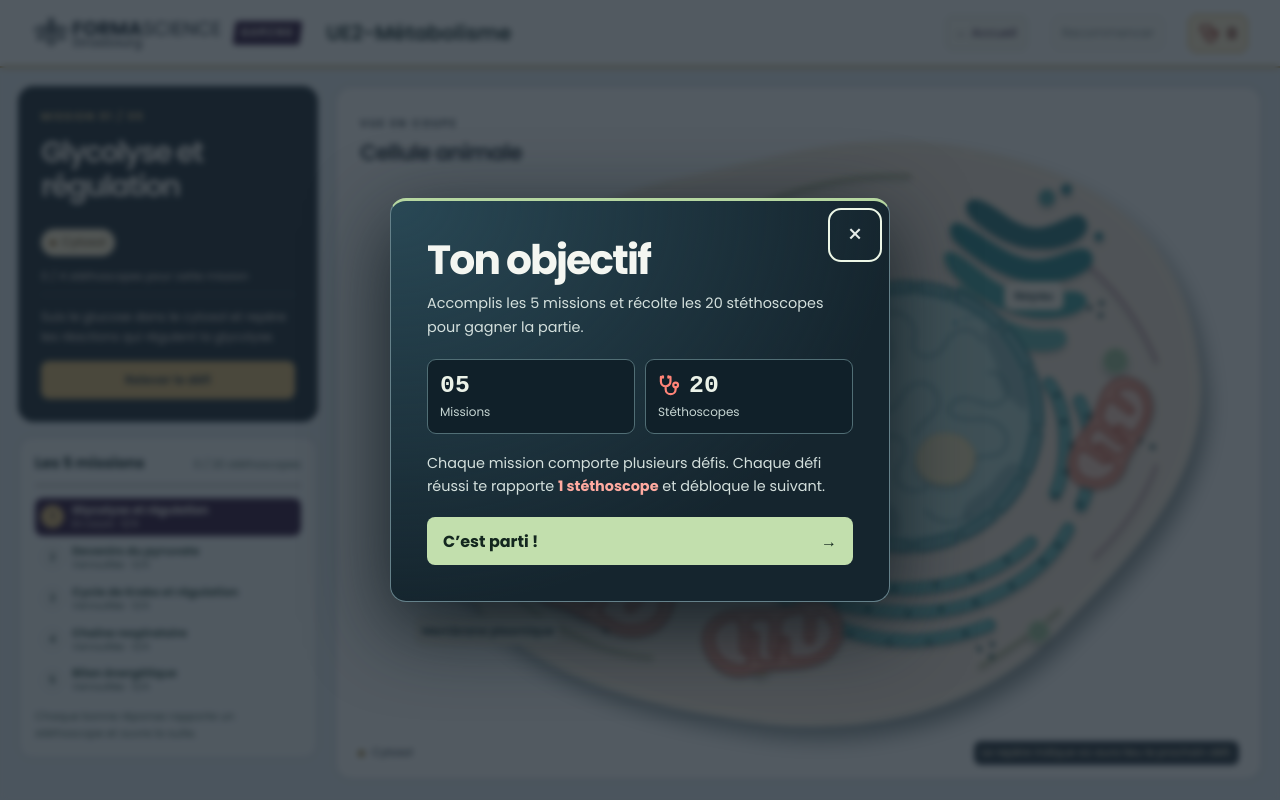
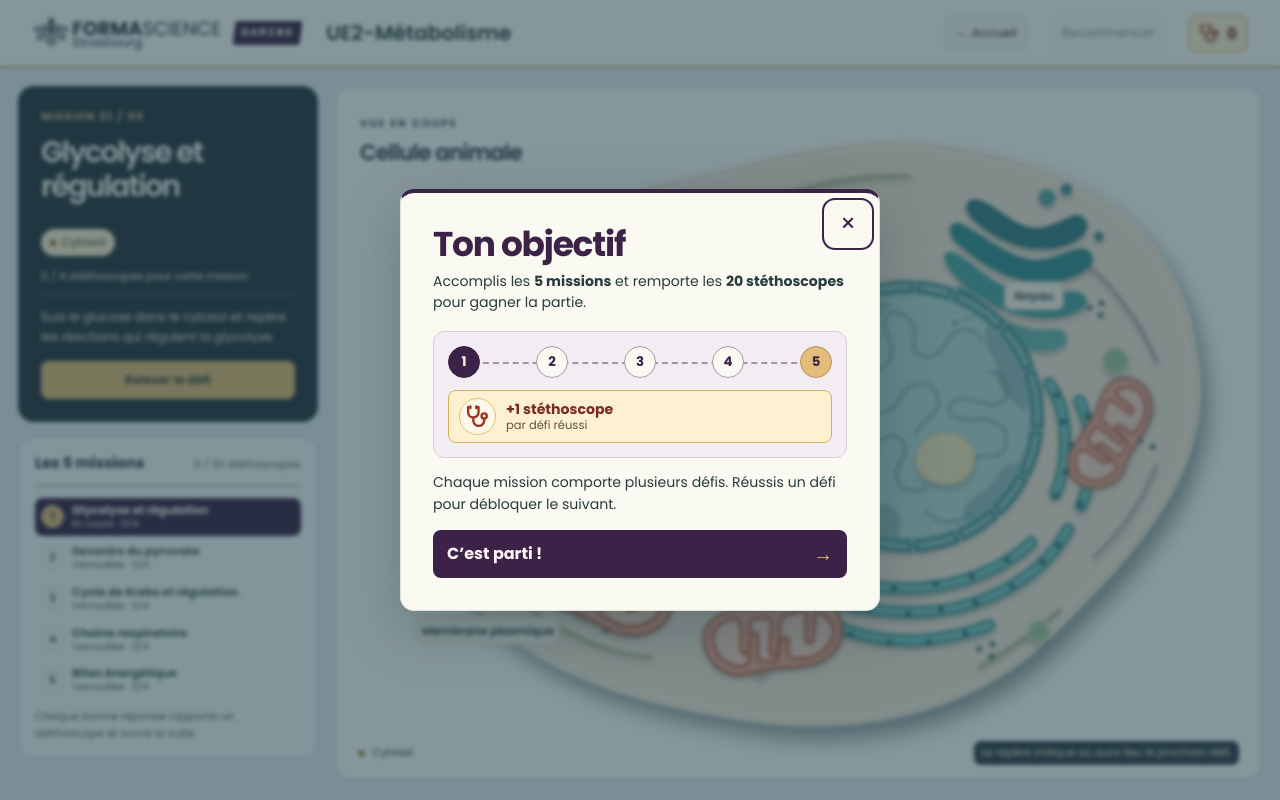
Before and after one commit to formascience-code/gaming, a Next.js app: page /ue2-metabolisme in a window 1280 px wide. Built offline with nearby package versions, Linux system fonts and the light colour scheme.

Commit message:
Intégrer le parcours des missions au popup d’objectif

```diff
--- a/app/game-objective.module.css
+++ b/app/game-objective.module.css
@@ -1,102 +1,153 @@
 .dialog {
+  --mission: #3d2248;
+  --gold: #e2bd79;
   box-sizing: border-box;
-  width: min(500px, calc(100% - 32px));
-  max-height: calc(100dvh - 32px);
-  padding: clamp(20px, 5vw, 36px);
+  width: min(480px, calc(100% - 28px));
+  max-height: calc(100dvh - 28px);
+  padding: clamp(20px, 5vw, 32px);
   overflow: auto;
-  color: #f4f6f1;
-  background: radial-gradient(ellipse at top left, #294855, transparent 72%), #15252e;
-  border: 1px solid #65818a;
-  border-top: 3px solid #b6d7a1;
-  border-radius: 16px;
-  box-shadow: 0 24px 80px #0c171dd9;
+  color: var(--ink);
+  background: #faf9f2;
+  border: 1px solid #d9e3d9;
+  border-top: 4px solid var(--mission);
+  border-radius: 14px;
+  box-shadow: 0 18px 56px #273b3c48;
 }
 
 .dialog::backdrop {
-  background: #101b25b8;
-  backdrop-filter: blur(3px);
+  background: #17384285;
+  backdrop-filter: blur(2px);
+}
+
+.dialog h2 {
+  margin: 0 42px 6px 0;
+  color: var(--mission);
+  font-size: clamp(1.65rem, 5vw, 2.15rem);
+  line-height: 1.15;
+  letter-spacing: -.035em;
 }
 
 .close {
   position: absolute;
-  top: 12px;
-  right: 12px;
-  display: grid;
-  place-items: center;
-  width: 44px;
-  height: 44px;
+  top: 10px;
+  right: 10px;
+  width: 42px;
+  height: 42px;
   border: 1px solid transparent;
   border-radius: 8px;
   background: transparent;
-  color: #e6ece8;
+  color: var(--mission);
   font-size: 25px;
   cursor: pointer;
 }
 
 .close:hover {
-  border-color: #65818a;
-  background: #ffffff12;
+  background: #efe9f0;
 }
 
-.header h2 {
-  margin: 0 44px 8px 0;
-  font-size: clamp(1.75rem, 6vw, 2.55rem);
-  line-height: 1.15;
-  letter-spacing: -.045em;
+.intro,
+.rule {
+  font-size: .88rem;
+  line-height: 1.55;
 }
 
-.header p,
-.rule {
-  color: #d4e0dd;
-  font-size: .9rem;
-  line-height: 1.65;
+.intro {
+  margin: 0 0 17px;
 }
 
-.header p {
-  margin: 0 0 20px;
+.board {
+  display: grid;
+  gap: 12px;
+  padding: 14px;
+  border: 1px solid #d9ccd9;
+  border-radius: 11px;
+  background: #f2edf3;
 }
 
-.stats {
-  display: grid;
-  grid-template-columns: repeat(2, minmax(0, 1fr));
-  gap: 10px;
+.route {
+  position: relative;
+  display: flex;
+  justify-content: space-between;
+  align-items: center;
 }
 
-.stat {
-  display: grid;
-  align-content: center;
-  gap: 3px;
-  padding: 12px;
-  min-width: 0;
-  border: 1px solid #516e75;
-  border-radius: 9px;
-  background: #102029;
+.route::before {
+  content: '';
+  position: absolute;
+  inset-inline: 15px;
+  top: 50%;
+  border-top: 2px dashed #a693ab;
 }
 
-.stat strong {
+.route span {
+  position: relative;
+  display: grid;
+  place-items: center;
+  width: 32px;
+  height: 32px;
+  border: 1px solid #aa97af;
+  border-radius: 50%;
+  background: #faf9f2;
+  color: var(--mission);
+  font-weight: 700;
+  font-size: .83rem;
+}
+
+.route span:first-child {
+  background: var(--mission);
+  border-color: var(--mission);
+  color: #fff8f4;
+}
+
+.route span:last-child {
+  background: var(--gold);
+  border-color: #bb9255;
+}
+
+.reward {
   display: flex;
   align-items: center;
-  gap: 8px;
-  font: 700 1.55rem / 1.1 ui-monospace, monospace;
-  color: #ebf2e8;
+  gap: 10px;
+  padding: 7px 10px;
+  border: 1px solid #d6ad59;
+  border-radius: 8px;
+  background: #fff0d2;
+  color: #772c23;
 }
 
-.stat svg {
-  color: #ff8478;
+.token {
+  display: grid;
+  flex: none;
+  place-items: center;
+  width: 37px;
+  height: 37px;
+  border: 1px solid #e2bd79;
+  border-radius: 50%;
+  background: #fff8e8;
+  color: #9e3326;
+}
+
+.token svg {
   stroke-width: 2.3;
 }
 
-.stat span {
-  font-size: .75rem;
-  color: #c6d5d2;
+.reward strong,
+.reward small {
+  display: block;
+  line-height: 1.3;
+}
+
+.reward strong {
+  font-size: .88rem;
+}
+
+.reward small {
+  color: #665139;
+  font-size: .72rem;
 }
 
 .rule {
-  margin: 18px 0;
-}
-
-.rule strong {
-  color: #ffaaa0;
+  margin: 14px 0;
 }
 
 .play {
@@ -104,23 +155,28 @@
   justify-content: space-between;
   align-items: center;
   width: 100%;
-  min-height: 48px;
-  padding: 10px 16px;
+  min-height: 46px;
+  padding: 9px 14px;
   border: 0;
   border-radius: 8px;
-  background: #c2dfad;
-  color: #14271f;
+  background: var(--mission);
+  color: #fff8f4;
   font: inherit;
   font-weight: 700;
   cursor: pointer;
 }
 
+.play span {
+  color: var(--gold);
+  font-size: 1.25rem;
+}
+
 .play:hover {
-  background: #d5eac7;
+  background: #56345f;
 }
 
 .play:focus-visible,
 .close:focus-visible {
-  outline: 2px solid #edf7e7;
+  outline: 2px solid var(--mission);
   outline-offset: 3px;
 }
--- a/app/game-objective.tsx
+++ b/app/game-objective.tsx
@@ -1,6 +1,8 @@
 import { useEffect, useRef } from 'react';
 import { Stethoscope } from './quiz';
 import styles from './game-objective.module.css';
+
+const missionNumbers = [1, 2, 3, 4, 5];
 
 export function GameObjective() {
   const dialog = useRef<HTMLDialogElement>(null);
@@ -13,21 +15,18 @@ export function GameObjective() {
   return <dialog ref={dialog} className={styles.dialog} aria-labelledby="game-objective-title">
     <form method="dialog">
       <button className={styles.close} aria-label="Fermer les règles du jeu">×</button>
-      <header className={styles.header}>
-        <h2 id="game-objective-title">Ton objectif</h2>
-        <p>Accomplis les 5 missions et récolte les 20 stéthoscopes pour gagner la partie.</p>
-      </header>
-      <div className={styles.stats}>
-        <div className={styles.stat}>
-          <strong>05</strong>
-          <span>Missions</span>
+      <h2 id="game-objective-title">Ton objectif</h2>
+      <p className={styles.intro}>Accomplis les <strong>5 missions</strong> et remporte les <strong>20 stéthoscopes</strong> pour gagner la partie.</p>
+      <div className={styles.board}>
+        <div className={styles.route} aria-hidden="true">
+          {missionNumbers.map(number => <span key={number}>{number}</span>)}
         </div>
-        <div className={styles.stat}>
-          <strong><Stethoscope size={23}/> 20</strong>
-          <span>Stéthoscopes</span>
+        <div className={styles.reward}>
+          <span className={styles.token}><Stethoscope size={25}/></span>
+          <span><strong>+1 stéthoscope</strong><small>par défi réussi</small></span>
         </div>
       </div>
-      <p className={styles.rule}>Chaque mission comporte plusieurs défis. Chaque défi réussi te rapporte <strong>1 stéthoscope</strong> et débloque le suivant.</p>
+      <p className={styles.rule}>Chaque mission comporte plusieurs défis. Réussis un défi pour débloquer le suivant.</p>
       <button className={styles.play} autoFocus>C’est parti ! <span aria-hidden="true">→</span></button>
     </form>
   </dialog>;
```
